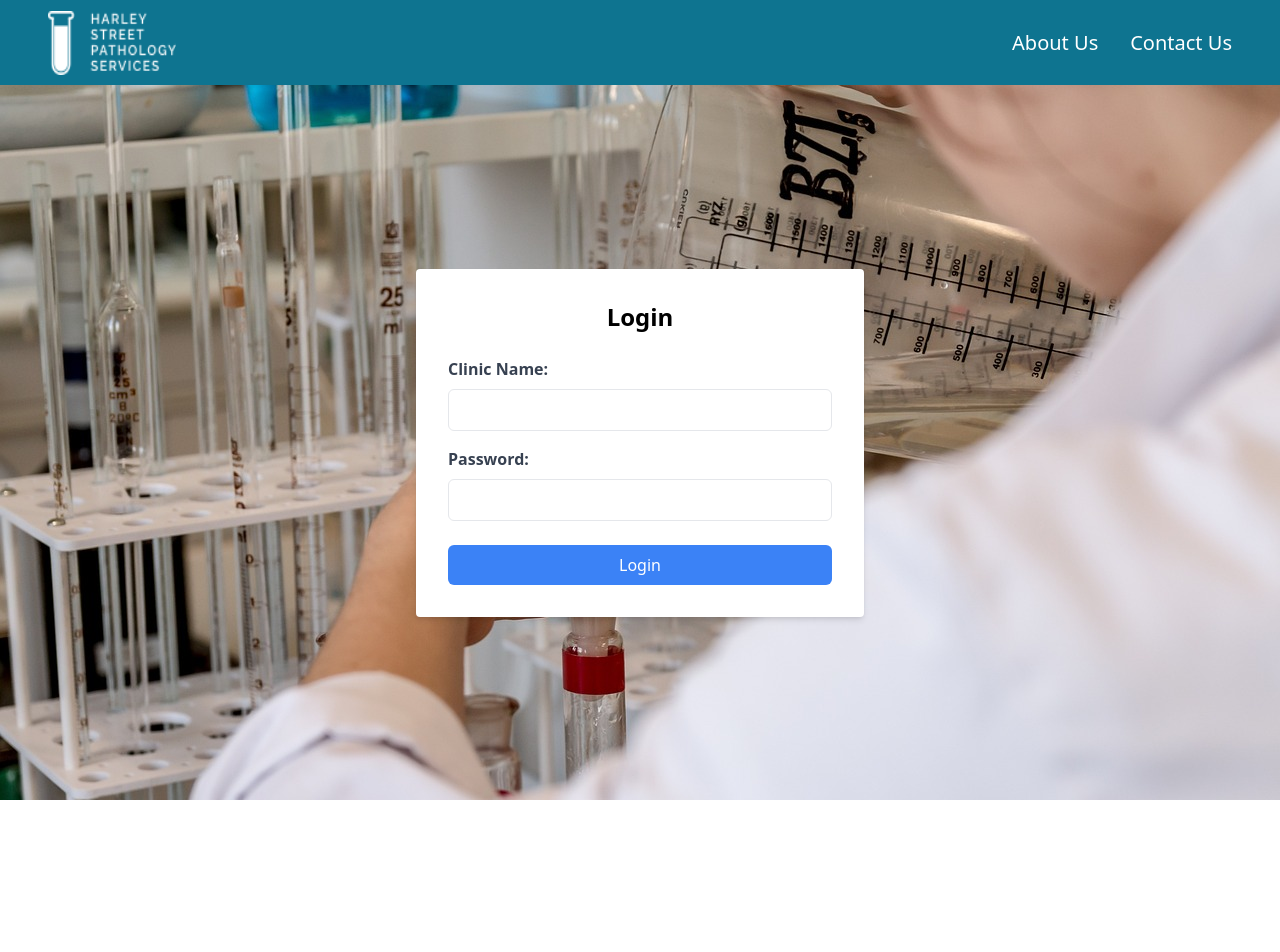
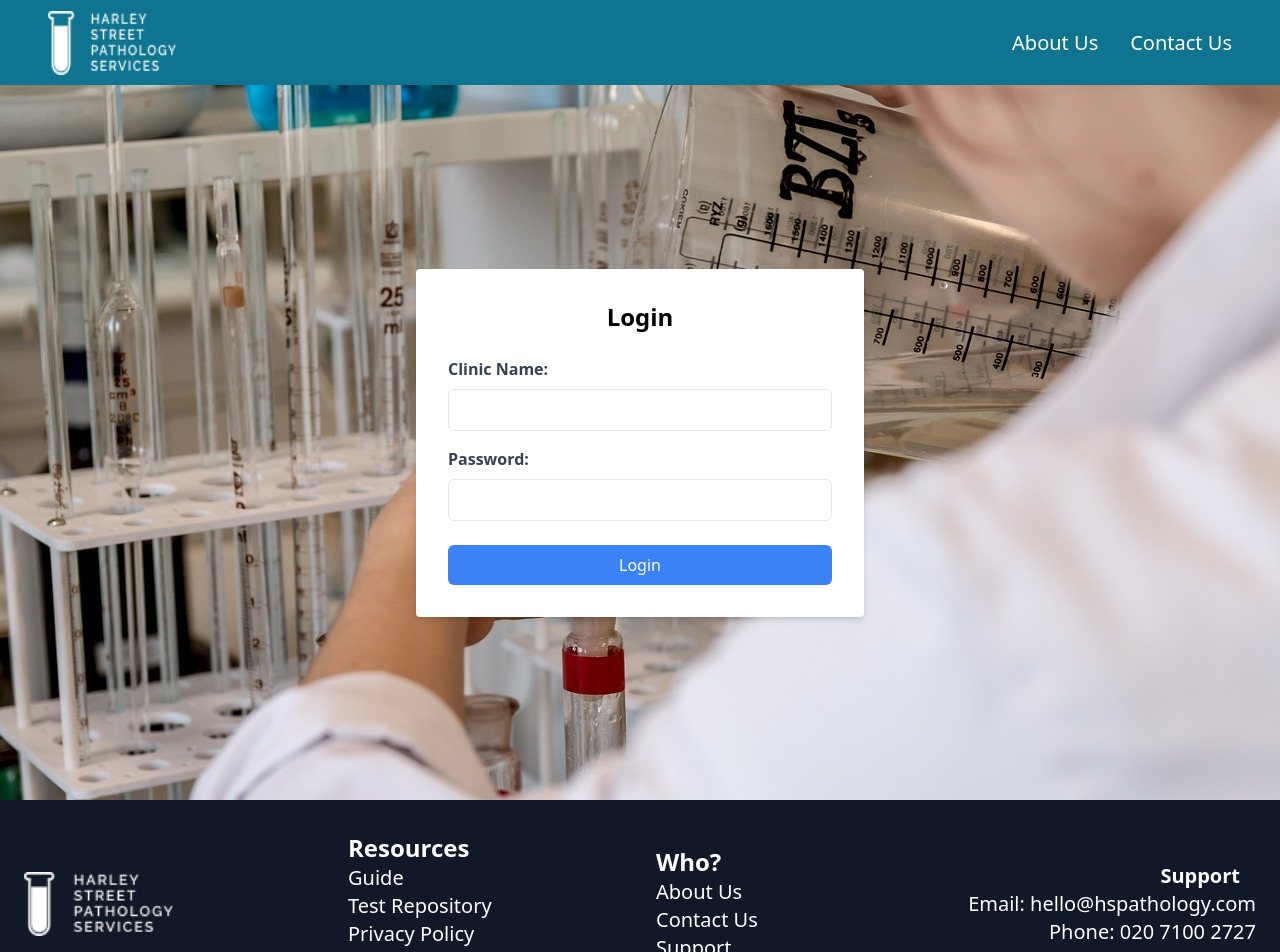
Before and after one commit to MahanteshAnami/LabPortal, a React (Create React App) app: page / in a window 1280 px wide. Shown: the top 952 px of the page. Before the commit the page ends 800 px from the top, so only its background shows below. Built offline with nearby package versions, Linux system fonts and the light colour scheme.

Commit message:
footer added in login

```diff
--- a/src/Layout/LayoutWithoutFooter.js
+++ b/src/Layout/LayoutWithoutFooter.js
@@ -1,5 +1,6 @@
 import React, { Suspense } from "react";
 import HeaderForLogin from "../components/Header/HeaderForLogin";
+import Footer from "../components/Footer/Footer"
 
 import { Outlet } from "react-router-dom";
 
@@ -14,6 +15,7 @@ function Layout() {
         >
           <Outlet />
         </div>
+        <Footer/>
       </Suspense>
     </>
   );
--- a/src/components/Footer/Footer.js
+++ b/src/components/Footer/Footer.js
@@ -71,7 +71,7 @@ function Footer() {
         </div>
         <div className="footer-contact-info text-right col-span-3">
           <ul>
-            <li>Support</li>
+            <li className="mx-4 text-xl font-bold">Support</li>
             <li>
               {" "}
               <p>
--- a/src/components/Header/HeaderForLogin.js
+++ b/src/components/Header/HeaderForLogin.js
@@ -20,13 +20,13 @@ const Header = () => {
         <div className="flex space-x-8 text-xl">
           <Link
             to="/"
-            className="text-white  hover:text-2xl hover:text-gray-300"
+            className="text-white   hover:text-gray-300"
           >
             About Us
           </Link>
           <Link
             to="/"
-            className="text-white  hover:text-2xl hover:text-gray-300"
+            className="text-white   hover:text-gray-300"
           >
             Contact Us
           </Link>
--- a/src/components/Header/UserInfo.js
+++ b/src/components/Header/UserInfo.js
@@ -4,10 +4,10 @@ import { FaUser } from "react-icons/fa";
 const UserInfo = () => {
   return (
     <div className="flex items-center space-x-4 pl-10">
-      <span className="text-white text-4xl border border-white rounded-full text-center p-2 cursor-pointer ">
+      <span className="text-white text-2xl border border-white rounded-full text-center p-2 cursor-pointer ">
         <FaUser />
       </span>
-      <div className="bg-transparent  rounded-lg py-3 text-white font-bold cursor-not-allowed w-48 text-center text-lg pr-11">
+      <div className="bg-transparent  rounded-lg py-3 text-white font-semibold cursor-not-allowed w-48 text-center text-lg pr-11">
         Ferrara Clifford
       </div>
     </div>
```
